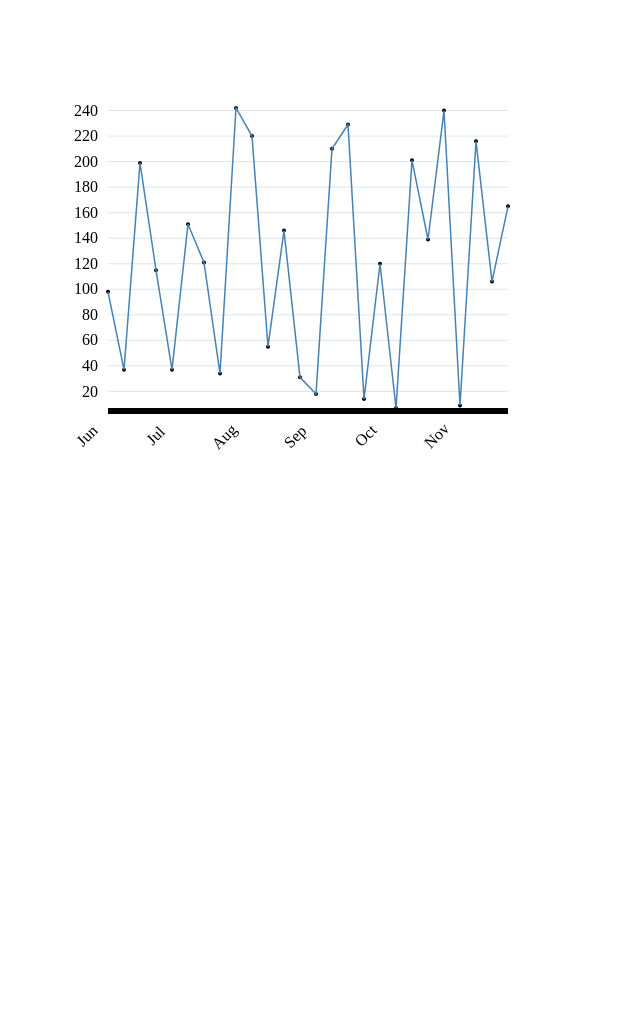
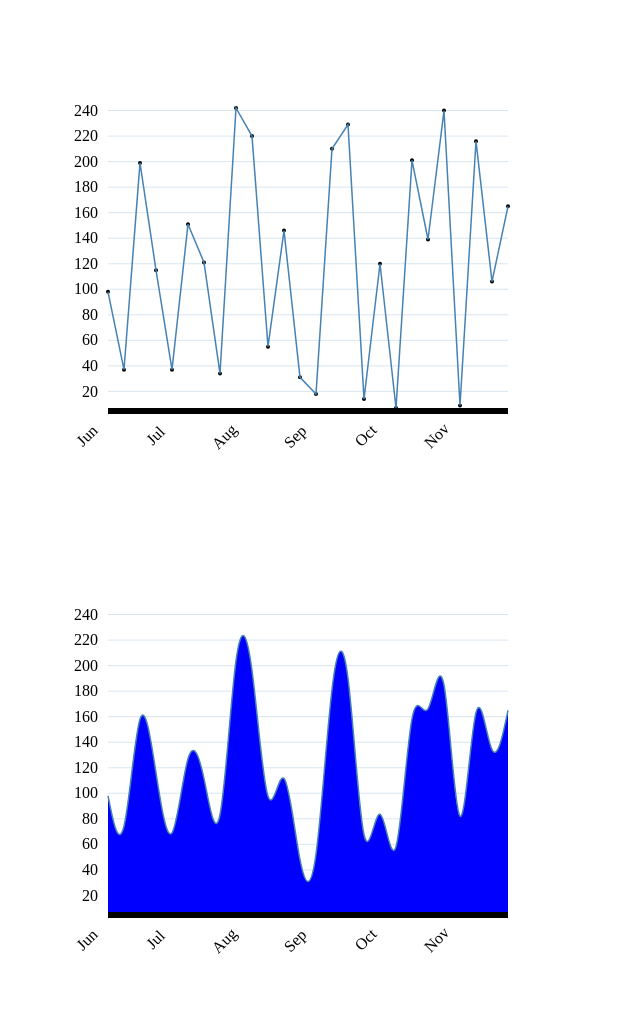
Before and after one commit to waharnum/linechart, a plain HTML site: page index.html in a window 1280 px wide. Shown: the whole page, without its empty margins (0-640 px from the left). Before the commit the page ends 800 px from the top, so only its background shows below. Drawn offline with nearby package versions, Linux system fonts and the light colour scheme.

Commit message:
Second smoothline chart

```diff
--- a/index.html
+++ b/index.html
@@ -41,12 +41,6 @@ var randomCommits = randomCommitData(26, "2015-05-31");
 var width = 700,
             height = 500,
             padding = 100;
-
-        // create an svg container
-        var vis = d3.select("body").
-            append("svg:svg")
-                .attr("width", width)
-                .attr("height", height);
 
         var commitsMin, commitsMax;
 
@@ -110,6 +104,15 @@ var width = 700,
                         return yScale(d.value);
                     })
 
+        var smoothLine = d3.svg.line()
+                    .interpolate("basis")
+                    .x(function(d){
+                        return xScale(new Date(d.date));
+                    })
+                    .y(function(d) {
+                        return yScale(d.value);
+                    })
+
         // area-drawing function
 
         var area = d3.svg.area()
@@ -124,14 +127,26 @@ var width = 700,
 
 
 
+        // create an svg container for commits
+        var commitsGraph = d3.select("body").
+            append("svg:svg")
+                .attr("width", width)
+                .attr("height", height);
+
+        // create an svg container for contribs
+        var contribsGraph = d3.select("body").
+            append("svg:svg")
+                .attr("width", width)
+                .attr("height", height);
+
         // draw y axis with labels and move in from the size by the amount of padding
-        vis.append("g")
+        commitsGraph.append("g")
             .attr("transform", "translate("+padding+",0)")
             .attr("class", "yaxis")
             .call(yAxis);
 
         // draw x axis with labels and move to the bottom of the chart area
-        vis.append("g")
+        commitsGraph.append("g")
             .attr("class", "xaxis")   // give it a class so it can be used to select only xaxis labels  below
             .attr("transform", "translate(0," + (height - padding) + ")")
             .call(xAxis);
@@ -140,13 +155,13 @@ var width = 700,
         // solution based on idea here: https://groups.google.com/forum/?fromgroups#!topic/d3-js/heOBPQF3sAY
         // first move the text left so no longer centered on the tick
         // then rotate up to get 45 degrees.
-       vis.selectAll(".xaxis text")  // select all the text elements for the xaxis
+       commitsGraph.selectAll(".xaxis text")  // select all the text elements for the xaxis
           .attr("transform", function(d) {
               return "translate(" + this.getBBox().height*-2 + "," + this.getBBox().height + ")rotate(-45)";
         });
 
         // Append a point for each datapoint
-        vis.selectAll("circle")
+        commitsGraph.selectAll("circle")
             .data(randomCommits)
             .enter()
             .append("circle")
@@ -160,18 +175,66 @@ var width = 700,
 
 
         // Append the area
-        // vis.append("path")
+        // commitsGraph.append("path")
         //     .datum(randomCommits)
         //     .attr("fill", "blue")
         //     .attr("d", area);
 
         // Append the line
-        vis.append("path")
+        commitsGraph.append("path")
             .datum(randomCommits)
             .attr("fill", "none")
             .attr("stroke", "steelblue")
             .attr("stroke-width", "1.5px")
             .attr("d", line);
 
+            // draw y axis with labels and move in from the size by the amount of padding
+            contribsGraph.append("g")
+                .attr("transform", "translate("+padding+",0)")
+                .attr("class", "yaxis")
+                .call(yAxis);
+
+            // draw x axis with labels and move to the bottom of the chart area
+            contribsGraph.append("g")
+                .attr("class", "xaxis")   // give it a class so it can be used to select only xaxis labels  below
+                .attr("transform", "translate(0," + (height - padding) + ")")
+                .call(xAxis);
+
+            // now rotate text on x axis
+            // solution based on idea here: https://groups.google.com/forum/?fromgroups#!topic/d3-js/heOBPQF3sAY
+            // first move the text left so no longer centered on the tick
+            // then rotate up to get 45 degrees.
+            contribsGraph.selectAll(".xaxis text")  // select all the text elements for the xaxis
+              .attr("transform", function(d) {
+                  return "translate(" + this.getBBox().height*-2 + "," + this.getBBox().height + ")rotate(-45)";
+            });
+
+            // // Append a point for each datapoint
+            // contribsGraph.selectAll("circle")
+            //     .data(randomCommits)
+            //     .enter()
+            //     .append("circle")
+            //     .attr("r", 2)
+            //     .attr("cy", function(d) {
+            //         return yScale(d.value);
+            //     })
+            //     .attr("cx", function(d) {
+            //         return xScale(new Date(d.date));
+            //     })
+
+
+            // Append the area
+            contribsGraph.append("path")
+                .datum(randomCommits)
+                .attr("fill", "blue")
+                .attr("d", area);
+
+            // Append the line
+            contribsGraph.append("path")
+                .datum(randomCommits)
+                .attr("fill", "none")
+                .attr("stroke", "steelblue")
+                .attr("stroke-width", "1.5px")
+                .attr("d", smoothLine);
 
 </script>
```
